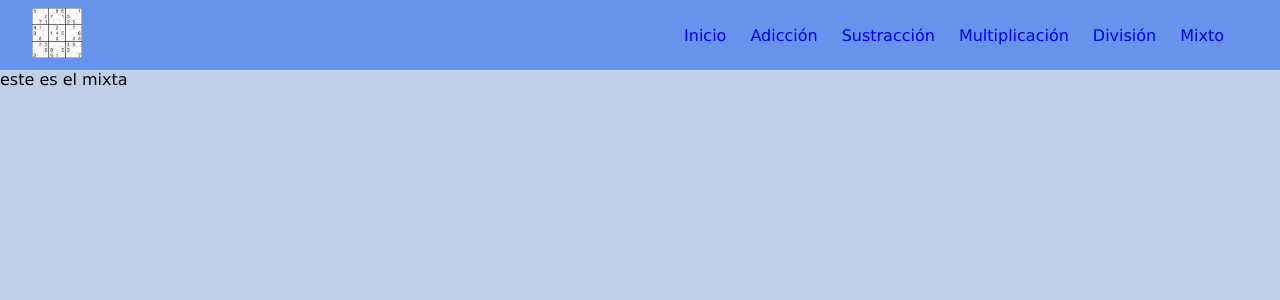
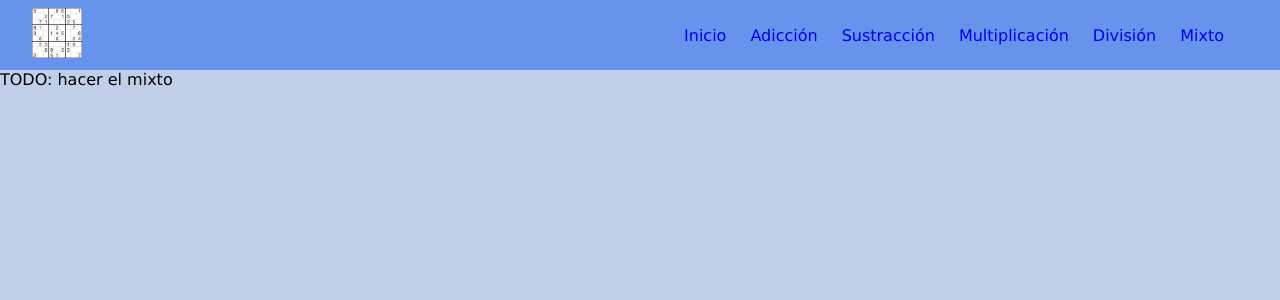
Before and after one commit to takarushi/sudoku, a PHP site: page /mixta.php in a window 1280 px wide. Shown: the top 300 px of the page. Run offline with PHP 8.4, Linux system fonts and the light colour scheme.

Commit message:
corrige los pendientes
Signed-off-by: Izuku Kirishima <me@takarushi.me>

```diff
--- a/division.php
+++ b/division.php
@@ -13,6 +13,6 @@
 <?php include "header.php"; ?>
 </header>
 <body>
-    <p>este es el division</p>
+    <p>TODO: hacer la division</p>
 </body>
 </html>
--- a/mixta.php
+++ b/mixta.php
@@ -13,6 +13,6 @@
     <?php include "header.php"; ?>
 </header>
 <body>
-    <p>este es el mixta</p>
+    <p>TODO: hacer el mixto</p>
 </body>
 </html>
```
